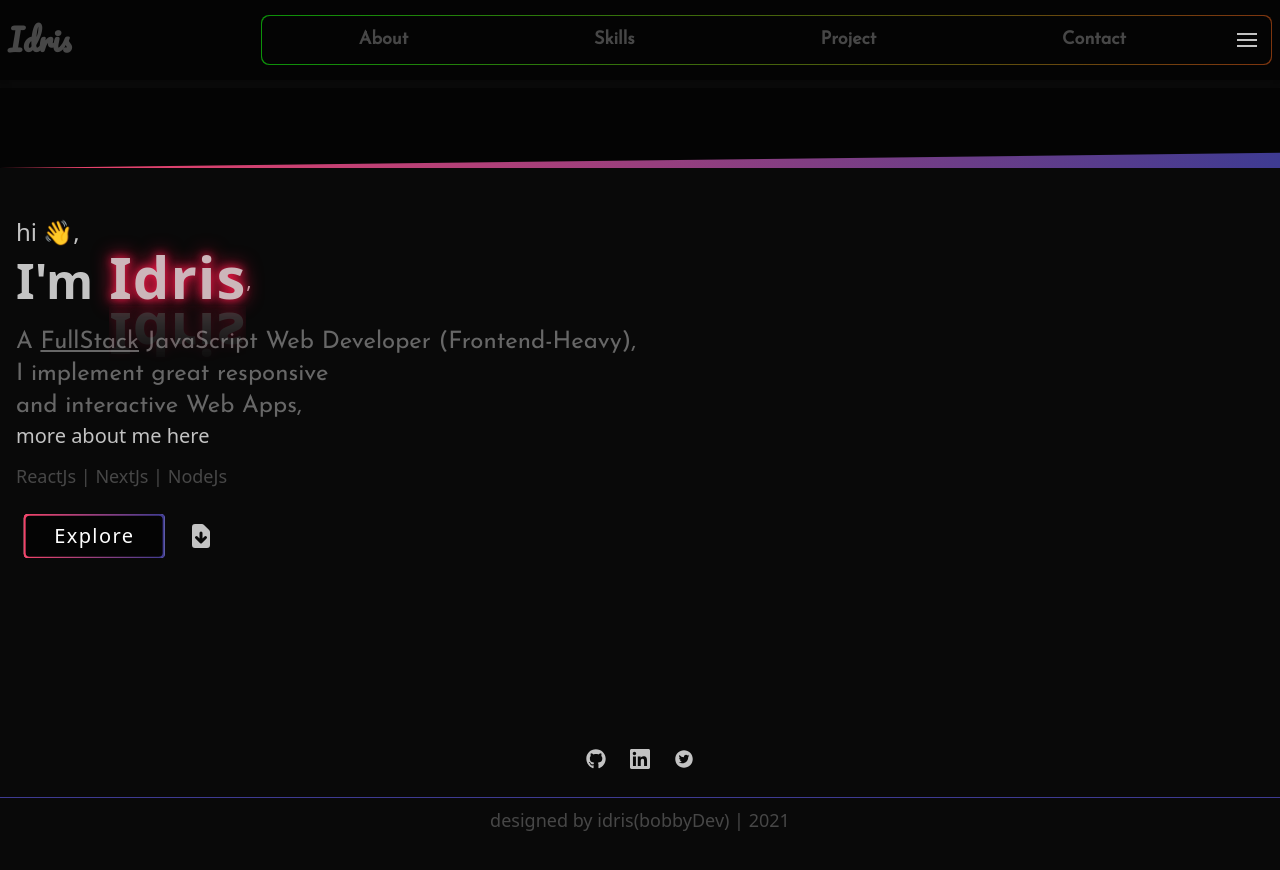
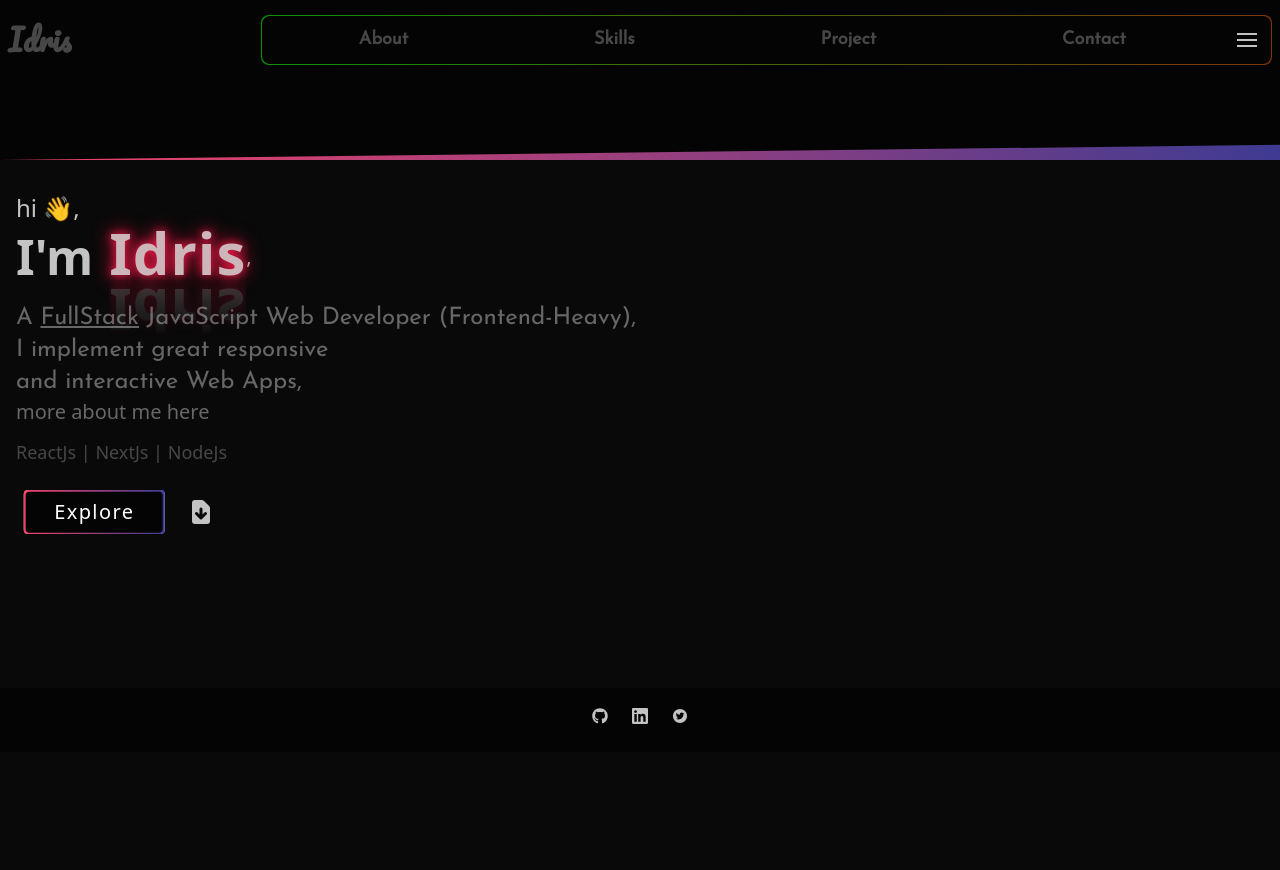
Before and after one commit to bobbycrooz/portfolio-client, a Next.js app: page / in a window 1280 px wide. Shown: the top 870 px of the page. After the commit the page ends 800 px from the top, so only its background shows below. Built offline with nearby package versions, Linux system fonts and the light colour scheme.

Commit message:
added contact page

```diff
--- a/components/Footer.tsx
+++ b/components/Footer.tsx
@@ -1,7 +1,21 @@
+import { FaGithub } from 'react-icons/fa';
+import { SiLinkedin } from 'react-icons/si';
+import { AiFillTwitterCircle } from 'react-icons/ai';
+
 export default function Footer() {
   return (
-    <div className="footer w-full h-20 p-2 flex justify-center border-t border-grad-two">
-      <p className="text-textLow text-lg">designed by idris(bobbyDev) | 2021</p>
+    <div className="footer w-full h-16 z-10 sticky bottom-0 p-2  justify-center bg-primary">
+      <div className="social_icon flex space-x-4 p-2 items-center justify-center ">
+        <div className="icon p-1">
+          <FaGithub />
+        </div>
+        <div className="icon p-1">
+          <SiLinkedin />
+        </div>
+        <div className="icon p-1">
+          <AiFillTwitterCircle />
+        </div>
+      </div>
     </div>
   );
 }
--- a/components/Header.tsx
+++ b/components/Header.tsx
@@ -4,10 +4,8 @@ import { RotateBG } from './commons';
 import Link from 'next/link';
 export default function Header() {
   return (
-    <div className="navbar bg-primary h-20 flex justify-between items-center shadow-md w-full  p-2">
-      <Logo className="logo text-textLow font-black font-logo text-3xl">
-        Idris
-      </Logo>
+    <div className="navbar bg-primary z-10 sticky top-0 h-20 flex justify-between items-center shadow-md w-full  p-2">
+      <h1 className=" text-textLow font-black font-logo text-3xl">Idris</h1>
 
       <Menu>
         <RotateBG className="menu_bg rounded-lg">
@@ -45,8 +43,6 @@ export default function Header() {
   );
 }
 
-const Logo = styled.h1``;
-
 const Menu = styled.h1`
   /* width: 48px; */
   width: 80%;
--- a/components/Title.tsx
+++ b/components/Title.tsx
@@ -7,7 +7,7 @@ export default function Title() {
   const { pathname } = useRouter();
 
   return (
-    <Pane className="pane  bg-gradient-to-r from-grad-one to-grad-two h-20 w-full p-0 mt-2">
+    <Pane className="pane_title z-10 sticky bg-gradient-to-r from-grad-one to-grad-two h-20 w-full p-0">
       <div className="inner w-full  flex h-full bg-primary items-center justify-between  p-4">
         <Glow size={false} text={pathname.replace('/', ' ')} />
         {console.log(pathname)}
--- a/pages/_app.js
+++ b/pages/_app.js
@@ -10,16 +10,15 @@ function MyApp({ Component, pageProps }) {
   const { pathname } = useRouter();
 
   useEffect(() => {
-    setTimeout(() => {
-      window.scrollTo(0, 1);
-    }, 0);
+    window.scrollTo(0, 1);
+    console.log('i scrolled');
   }, [pathname]);
 
   return (
-    <main className="text-secondary w-full bg-body  min-h-screen" id="main">
+    <main className="text-secondary w-full h-full " id="main">
       <Header />
       <Title />
-      <div className="app  p-4 overflow-y-auto">
+      <div className="app h-full  bg-body p-4 ">
         <Component {...pageProps} />
       </div>
       <Footer />
--- a/pages/index.jsx
+++ b/pages/index.jsx
@@ -1,33 +1,32 @@
 import Head from 'next/head';
 import Link from 'next/link';
-import { FaGithub } from 'react-icons/fa';
-import { SiLinkedin } from 'react-icons/si';
-import { AiFillTwitterCircle } from 'react-icons/ai';
+
 import { HiDocumentDownload } from 'react-icons/hi';
 import Button from '../components/Button';
 import Glow from '../components/Glow';
 
 export default function Home() {
   return (
-    <div className="welcome w-full h-full flex flex-col justify-between text-xl mt-4">
+    <div className="welcome w-full  text-xl ">
       <Head>
         <title>welcome</title>
         <link rel="icon" href="/favicon.ico" />
       </Head>
 
-      <main className="welcome mt-4">
+      <div className=" mt-4">
         <p className="hi font-medium text-2xl">hi 👋,</p>
         <div className="intro flex items-center  mt-2  space-x-4">
           <h1 className="name text-5xl font-extrabold">I'm</h1>{' '}
           <Glow text="Idris" size="58px" />,
         </div>
         <p className="info text-2xl text-textRead  w-full mt-5 font-joe">
-          A <u>FullStack</u> JavaScript Web Developer (Frontend-Heavy), <br />
+          A <u>FullStack</u> JavaScript Web Developer (Frontend-Heavy),
+          <br />
           I implement great responsive
           <br />
           and interactive Web Apps,
         </p>
-        <p className="more"> more about me here</p>
+        <p className="more text-textRead "> more about me here</p>
         <p className="stack text-lg mt-3 text-textLow">
           ReactJs | NextJs | NodeJs
         </p>
@@ -40,7 +39,7 @@ export default function Home() {
               </Button>
             </Link>
 
-            <div className="resume   w-8 h-btn-h flex items-center justify-center  ml-5">
+            <div className="resume w-8 h-btn-h flex items-center justify-center  ml-5">
               <Link href="/about">
                 <a className="">
                   <HiDocumentDownload fontSize="30" />
@@ -49,17 +48,6 @@ export default function Home() {
             </div>
           </div>
         </div>
-      </main>
-      <div className="social_icon flex mb-4 space-x-4 p-2 items-center justify-center ">
-        <div className="icon p-1">
-          <FaGithub />
-        </div>
-        <div className="icon p-1">
-          <SiLinkedin />
-        </div>
-        <div className="icon p-1">
-          <AiFillTwitterCircle />
-        </div>
       </div>
     </div>
   );
--- a/styles/global.scss
+++ b/styles/global.scss
@@ -7,6 +7,7 @@ body {
     sans-serif;
   -webkit-font-smoothing: antialiased;
   -moz-osx-font-smoothing: grayscale;
+  background: #090909;
 }
 
 code {
@@ -14,8 +15,12 @@ code {
     monospace;
 }
 
-.app {
-  height: calc(100vh - 10.7rem);
+.welcome {
+  height: calc(60vh);
+}
+
+.pane_title {
+  top: 5rem;
 }
 
 .job_text {
@@ -35,9 +40,3 @@ code {
 @tailwind base;
 @tailwind components;
 @tailwind utilities;
-
-@layer components {
-  .btn {
-    @apply px-4 py-2 bg-blue-600 text-white rounded;
-  }
-}
```
